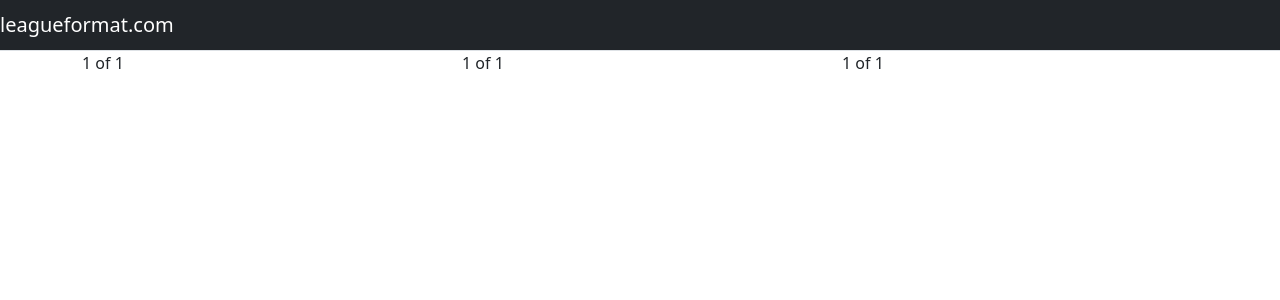
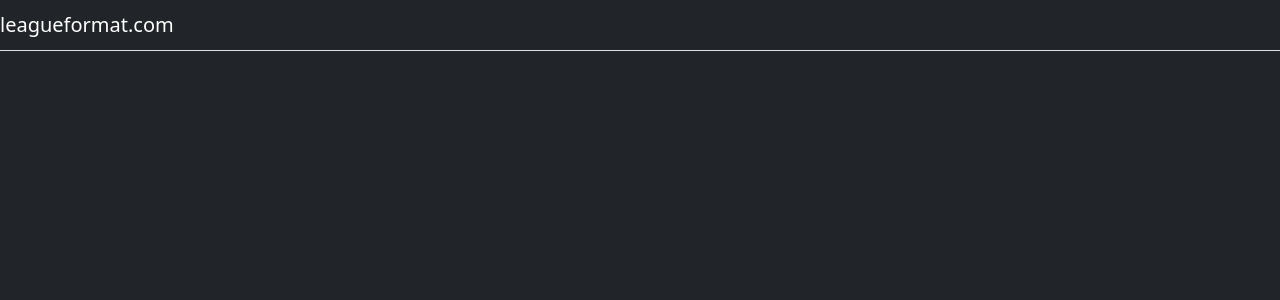
Before and after one commit to deek-o/leagueformat, a React (Create React App) app in the folder react-bootstrap-app/: page / in a window 1280 px wide. Shown: the top 300 px of the page. Built offline with nearby package versions, Linux system fonts and the light colour scheme.

Commit message:
background color

```diff
--- a/react-bootstrap-app/src/App.js
+++ b/react-bootstrap-app/src/App.js
@@ -8,7 +8,7 @@ import MyStructure from './components/Structure';
 function App() {
   return (
     <>
-    <MyStructure></MyStructure>
+    <MyStructure ></MyStructure>
     </>
   );
 }
--- a/react-bootstrap-app/src/components/Structure.js
+++ b/react-bootstrap-app/src/components/Structure.js
@@ -7,14 +7,16 @@ function MyStructure() {
   return (
     <>
     <MyNavbar/>
-    <Container>
+    <body className="bg-dark">
+    <Container >
       <Row>
         <Col>1 of 1</Col>
         <Col>1 of 1</Col>
         <Col>1 of 1</Col>
       </Row>
-    </Container> </>
-
+    </Container>
+    </body>
+    </>
   );
 }
 
```
